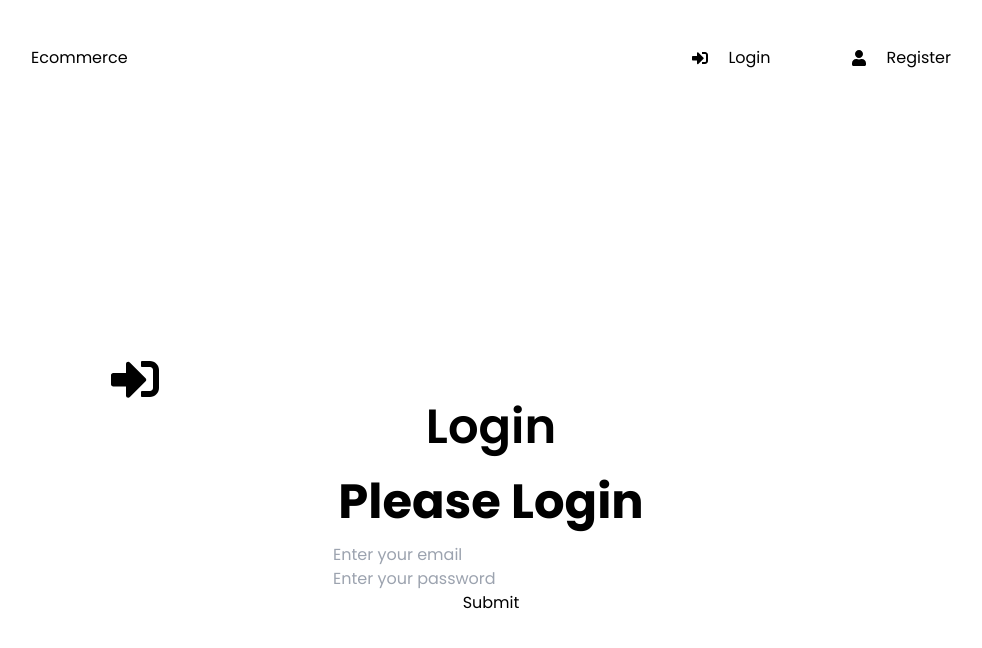
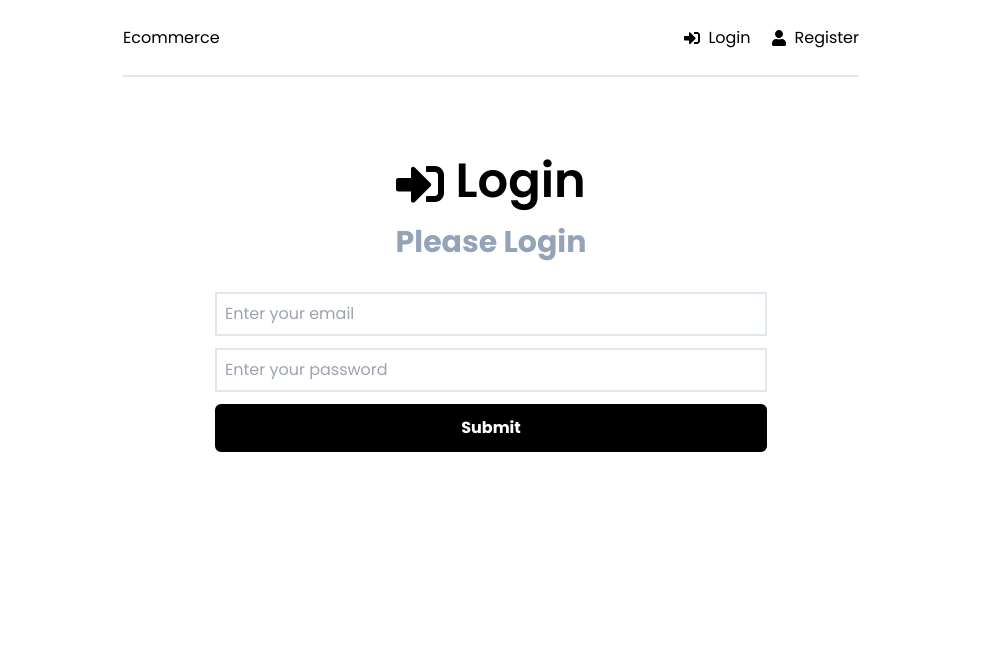
Before and after one commit to stefanlple/Ecommerce, a React (Create React App) app in the folder frontend/: page /login in a window 1280 px wide. Shown: the top 648 px of the page, without its empty margins (149-1131 px from the left). Built offline with nearby package versions, Linux system fonts and the light colour scheme.

Commit message:
login page

```diff
--- a/frontend/src/App.jsx
+++ b/frontend/src/App.jsx
@@ -14,7 +14,7 @@ function App() {
   return (
     <>
       <Router>
-        <div className="container ">
+        <div className="w-full max-w-4xl mx-auto px-20 text-center">
           <Header />
           <Routes>
             <Route path="/" element={<Home />} />
--- a/frontend/src/components/Header.jsx
+++ b/frontend/src/components/Header.jsx
@@ -22,44 +22,40 @@ function Header() {
   };
 
   return (
-    <header className="w-full  flex justify-between align items-center py-10 px-0 mb-60 border-b-1 border-b-slate-50 k">
+    <header className="w-full flex justify-between items-center py-5 px-0 mb-20 border-slate-200 border-b-2">
       <div className="">
         <Link to="/">Ecommerce</Link>
       </div>
       <ul className="flex items-center justify-between">
         {user ? (
           <>
-            <li className="ml-20">
-              <li>
-                <button className="btn" onClick={onLogout}>
-                  <FaSignOutAlt /> Logout
-                </button>
-              </li>
+            <li className="ml-5">
+              <button className="btn" onClick={onLogout}>
+                <FaSignOutAlt className="mr-2" /> Logout
+              </button>
             </li>
-            <li className="ml-20">
-              <li>
-                <button className="btn" onClick={"/"}>
-                  <FaShoppingCart /> Cart
-                </button>
-              </li>
+            <li className="ml-5">
+              <button className="btn" onClick={"/"}>
+                <FaShoppingCart className="mr-2" /> Cart
+              </button>
             </li>
           </>
         ) : (
           <>
-            <li className="ml-20 ">
+            <li className="ml-5">
               <Link
                 className="flex items-center hover:text-gray-400"
                 to="/login"
               >
-                <FaSignInAlt className="mr-5" /> Login
+                <FaSignInAlt className="mr-2" /> Login
               </Link>
             </li>
-            <li className="ml-20 ">
+            <li className="ml-5">
               <Link
                 className="flex items-center hover:text-gray-400"
                 to="/register"
               >
-                <FaUser className="mr-5" /> Register
+                <FaUser className="mr-2" /> Register
               </Link>
             </li>
           </>
--- a/frontend/src/index.css
+++ b/frontend/src/index.css
@@ -5,16 +5,11 @@
 @tailwind utilities;
 
 @layer components {
-  .sidebar-icon {
-    @apply relative flex items-center justify-center
-    h-12 w-12 mt-2 mb-2 mx-auto
-  bg-gray-400 hover:bg-green-600 dark:bg-gray-800
-  text-green-500 hover:text-white
-    hover:rounded-xl rounded-3xl
-    transition-all duration-300 ease-linear
-    cursor-pointer shadow-lg;
+  .standard-button {
+    @apply py-[10px] px-5 bg-black border-black border-2 rounded-md text-base font-bold cursor-pointer text-center flex items-center justify-center text-white hover:scale-[99%];
   }
 }
+
 * {
   margin: 0;
   padding: 0;
@@ -50,14 +45,6 @@ h3 {
   margin-bottom: 10px;
 }
 
-.container {
-  width: 100%;
-  max-width: 960px;
-  margin: 0 auto;
-  padding: 0 20px;
-  text-align: center;
-}
-
 .loadingSpinnerContainer {
   position: fixed;
   top: 0;
@@ -88,17 +75,3 @@ h3 {
     transform: rotate(360deg);
   }
 }
-
-@media (max-width: 600px) {
-  .form {
-    width: 90%;
-  }
-
-  .heading h1 {
-    font-size: 2rem;
-  }
-
-  .heading p {
-    font-size: 1.5rem;
-  }
-}
--- a/frontend/src/pages/Login.jsx
+++ b/frontend/src/pages/Login.jsx
@@ -57,18 +57,18 @@ function Login() {
 
   return (
     <>
-      <section className="text-5xl font-bold mb-50 mx-20">
-        <h1>
-          <FaSignInAlt /> Login
+      <section className="font-bold mb-8">
+        <h1 className="text-5xl m-4">
+          <FaSignInAlt className="inline m-auto" /> Login
         </h1>
-        <p> Please Login</p>
+        <p className="text-3xl text-slate-400"> Please Login</p>
       </section>
-      <section className="form">
+      <section className="form w-3/4 mx-auto">
         <form onSubmit={onSubmit}>
-          <div className="form-group">
+          <div className="form-group mb-3">
             <input
               type="email"
-              className="form-control"
+              className="form-control w-full p-2 border-slate-200 border-2"
               id="email"
               name="email"
               value={email}
@@ -76,10 +76,10 @@ function Login() {
               onChange={onChange}
             />
           </div>
-          <div className="form-group">
+          <div className="form-group mb-3">
             <input
               type="password"
-              className="form-control"
+              className="form-control w-full p-2 border-slate-200 border-2 "
               id="password"
               name="password"
               value={password}
@@ -87,8 +87,11 @@ function Login() {
               onChange={onChange}
             />
           </div>
-          <div className="form-group">
-            <button type="submit" className="btn btn-block">
+          <div className="form-group mb-3">
+            <button
+              type="submit"
+              className="btn btn-block w-full standard-button"
+            >
               Submit
             </button>
           </div>
--- a/frontend/src/pages/Register.jsx
+++ b/frontend/src/pages/Register.jsx
@@ -65,7 +65,7 @@ function Register() {
 
   return (
     <>
-      <section className="text-5xl font-bold mb-50 mx-20">
+      <section className="heading">
         <h1>
           <FaUser /> Register
         </h1>
```
